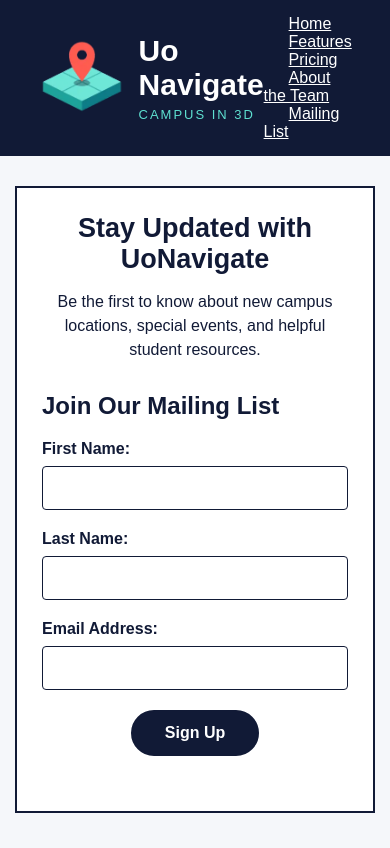
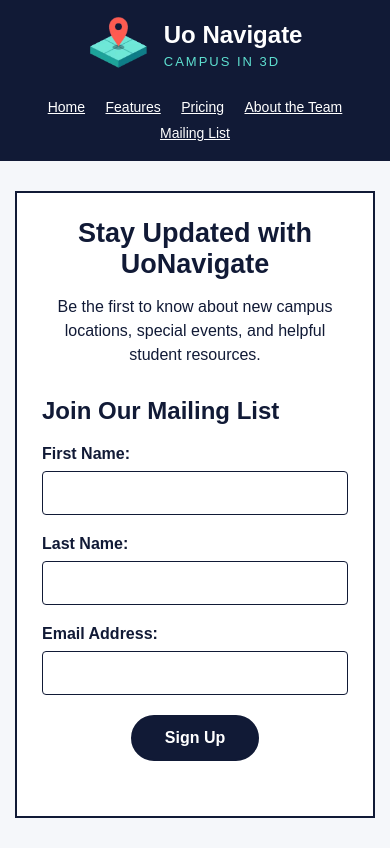
Before and after one commit to UO-Navigate/UO-Navigate.github.io, a plain HTML site: page MailingListPage.html in a window 390 px wide. Drawn offline with Linux system fonts and the light colour scheme.

Commit message:
Enhance responsive styles for Mailing List page

```diff
--- a/Styling/MailingListPageStyle.css
+++ b/Styling/MailingListPageStyle.css
@@ -115,7 +115,33 @@ main {
   color: #111a36;
 }
 
-@media (max-width: 600px) {
+@media (max-width: 768px) {
+  header {
+    flex-wrap: wrap;
+    justify-content: center;
+    padding: 15px;
+  }
+
+  header img {
+    height: 55px;
+  }
+
+  header h1 {
+    font-size: 24px;
+  }
+
+  nav {
+    width: 100%;
+    margin: 20px 0 0;
+    text-align: center;
+  }
+
+  nav a {
+    display: inline-block;
+    margin: 5px 8px;
+    font-size: 14px;
+  }
+
   main {
     padding: 30px 15px;
   }
@@ -127,5 +153,4 @@ main {
   #mailing-list h1 {
     font-size: 27px;
   }
-
 }
```
